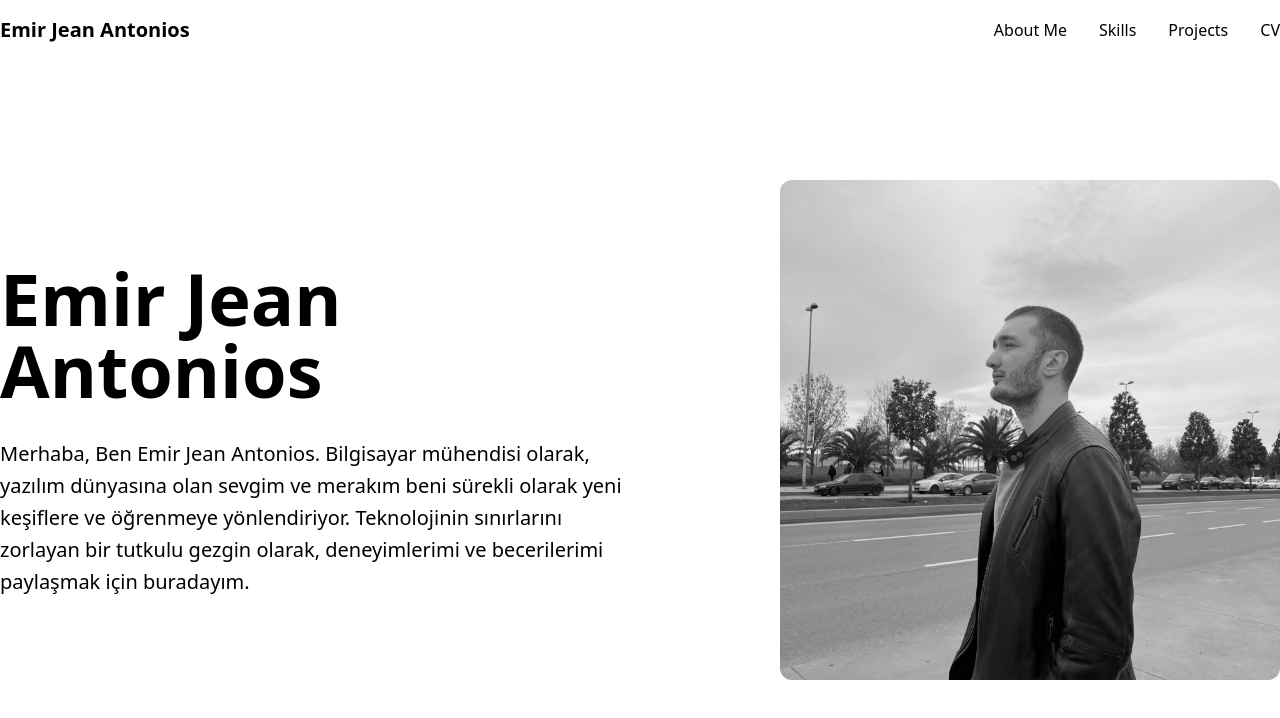
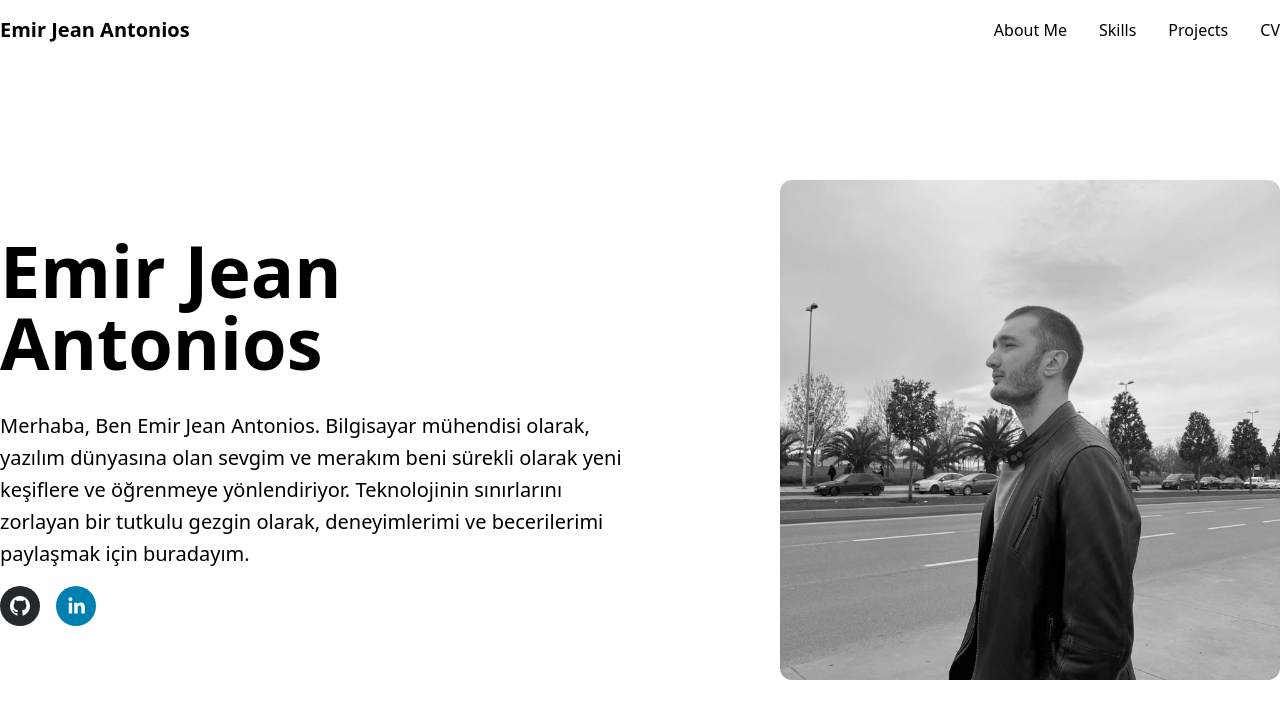
Before and after one commit to EmirJeanAntonios/portfolio, a Next.js app: page / in a window 1280 px wide. Shown: the top 718 px of the page. Built offline with nearby package versions, Linux system fonts and the light colour scheme.

Commit message:
feature: added social icons

```diff
--- a/app/page.tsx
+++ b/app/page.tsx
@@ -1,4 +1,5 @@
 import Image from "next/image";
+import { SocialIcon } from "react-social-icons";
 
 export default function Home() {
   return (
@@ -11,6 +12,18 @@
           öğrenmeye yönlendiriyor. Teknolojinin sınırlarını zorlayan bir tutkulu
           gezgin olarak, deneyimlerimi ve becerilerimi paylaşmak için buradayım.
         </p>
+        <div className="flex pt-4 gap-4">
+          <SocialIcon
+            style={{ height: 40, width: 40 }}
+            label="github profile"
+            url="https://github.com/EmirJeanAntonios"
+          />
+          <SocialIcon
+            style={{ height: 40, width: 40 }}
+            label="Linkedin profile"
+            url="https://www.linkedin.com/in/emir-jean-antonios-698a82b7/"
+          />
+        </div>
       </div>
       <div className="flex-1 flex justify-end">
         <div className="relative  rounded-xl lg:w-[500px] lg:h-[500px]">
--- a/package.json
+++ b/package.json
@@ -19,6 +19,7 @@
     "postcss": "8.4.29",
     "react": "18.2.0",
     "react-dom": "18.2.0",
+    "react-social-icons": "^6.3.0",
     "tailwindcss": "3.3.3",
     "typescript": "5.2.2"
   }
```
Also changed, not shown: 1 other file (tests, documents, lock files or other folders).
